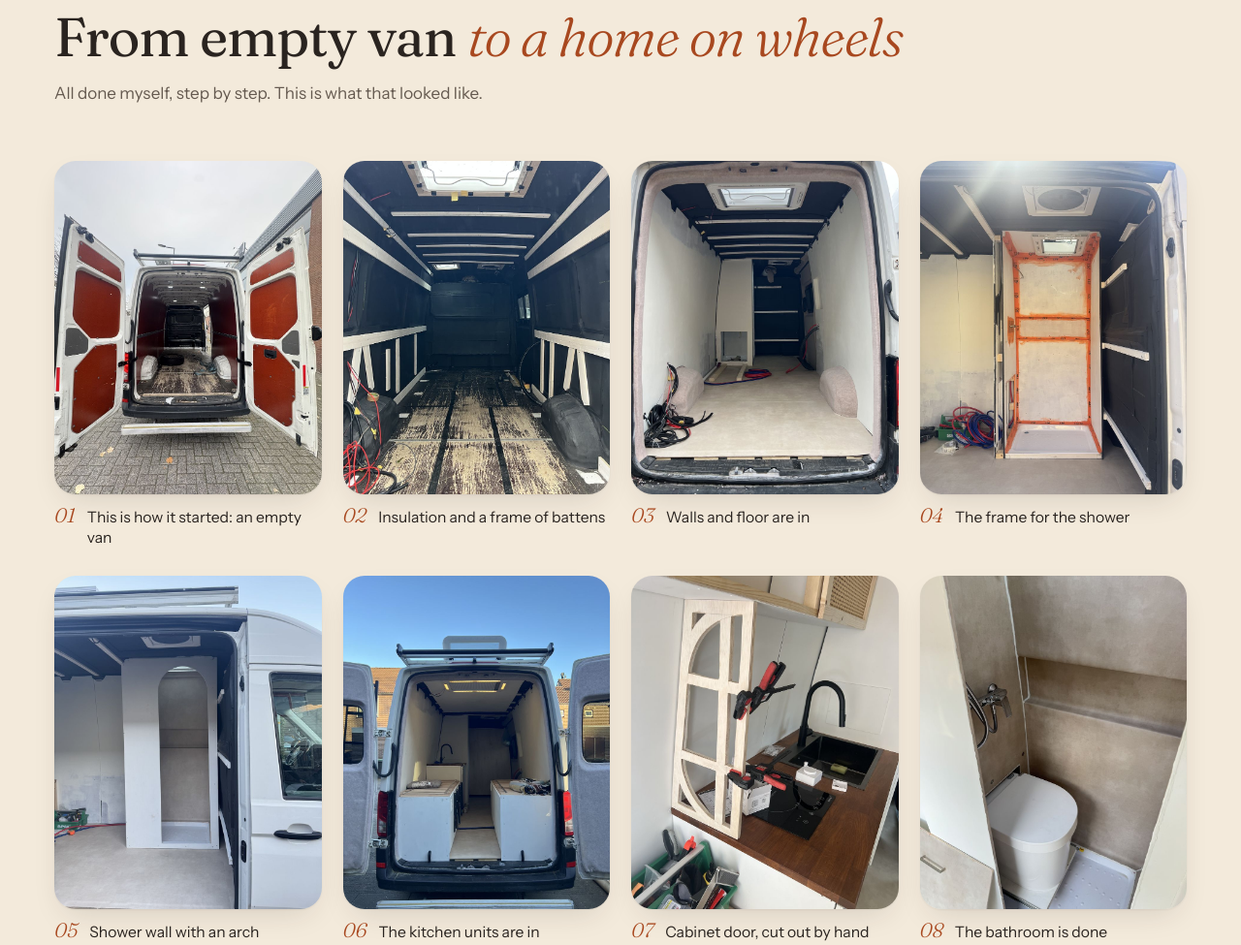
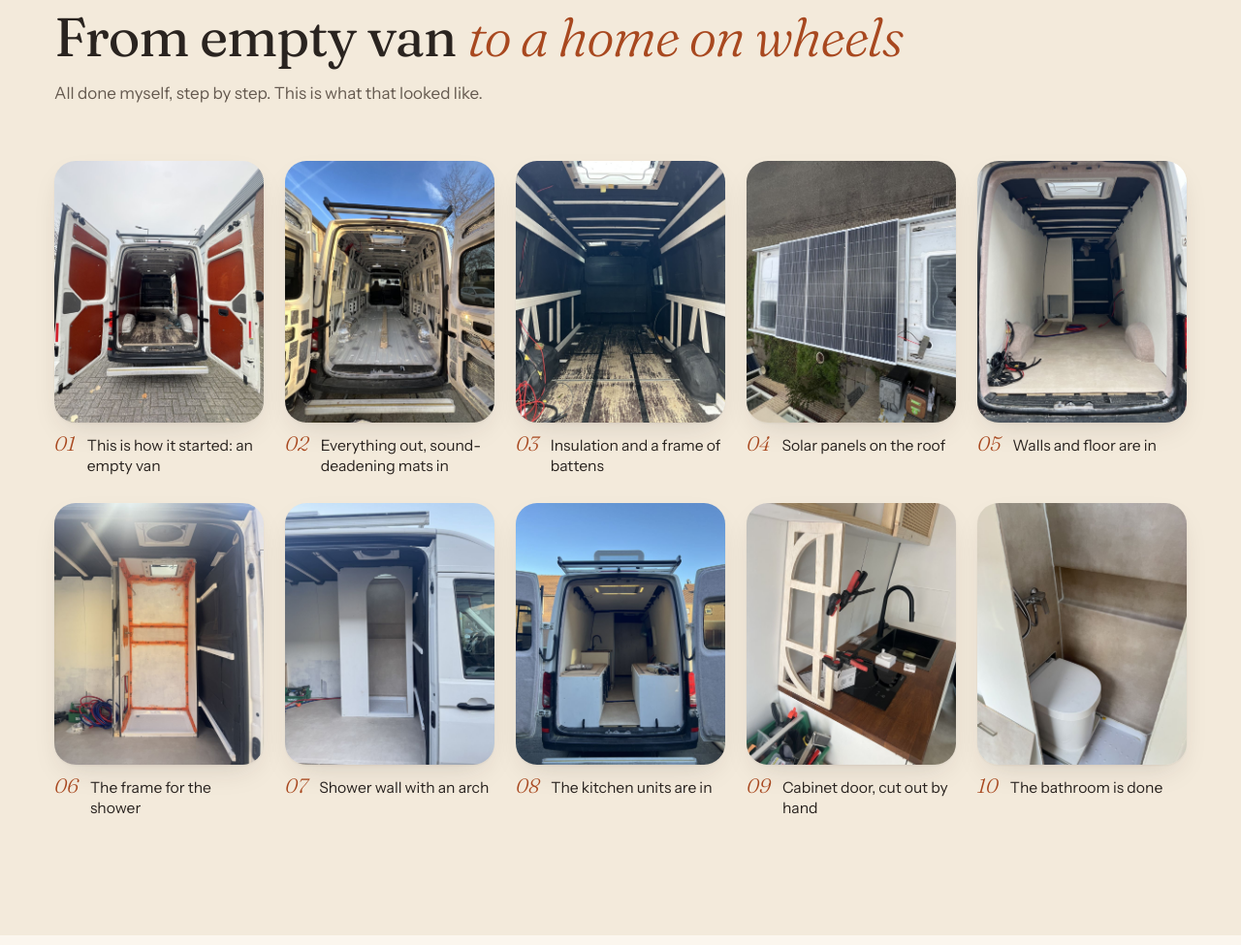
Before and after one commit to mielien-jewelry/nikitamasseling, a plain HTML site: page index.html in a window 1280 px wide. Shown: the part 1896-2871 px from the top of the page at 97% size. Drawn offline with Linux system fonts and the light colour scheme.

Commit message:
Busbouw: 2 foto's erbij

```diff
--- a/index.html
+++ b/index.html
@@ -143,32 +143,40 @@
       <figcaption><b>01</b><span lang="nl">Zo begon het: een lege bus</span><span lang="en">This is how it started: an empty van</span></figcaption>
     </figure>
     <figure class="step reveal">
+      <img src="assets/bouw-9.jpg" width="900" height="1125" loading="lazy" alt="Kale bus van binnen met zilveren dempingsmatten op de wanden" data-alt-en="Bare van interior with silver sound-deadening mats on the walls">
+      <figcaption><b>02</b><span lang="nl">Alles eruit, dempingsmatten erin</span><span lang="en">Everything out, sound-deadening mats in</span></figcaption>
+    </figure>
+    <figure class="step reveal">
       <img src="assets/bouw-2.jpg" width="900" height="1125" loading="lazy" alt="Binnenkant van de bus met zwarte isolatie en houten latten" data-alt-en="Inside of the van with black insulation and wooden battens">
-      <figcaption><b>02</b><span lang="nl">Isoleren en een frame van latten</span><span lang="en">Insulation and a frame of battens</span></figcaption>
+      <figcaption><b>03</b><span lang="nl">Isoleren en een frame van latten</span><span lang="en">Insulation and a frame of battens</span></figcaption>
+    </figure>
+    <figure class="step reveal">
+      <img src="assets/bouw-10.jpg" width="900" height="1125" loading="lazy" alt="Dak van de bus van bovenaf met drie zonnepanelen en een dakluik" data-alt-en="Roof of the van from above with three solar panels and a roof hatch">
+      <figcaption><b>04</b><span lang="nl">Zonnepanelen op het dak</span><span lang="en">Solar panels on the roof</span></figcaption>
     </figure>
     <figure class="step reveal">
       <img src="assets/bouw-3.jpg" width="900" height="1125" loading="lazy" alt="Bus met lichte wanden en een nieuwe vloer" data-alt-en="Van with light walls and a new floor">
-      <figcaption><b>03</b><span lang="nl">Wanden en vloer erin</span><span lang="en">Walls and floor are in</span></figcaption>
+      <figcaption><b>05</b><span lang="nl">Wanden en vloer erin</span><span lang="en">Walls and floor are in</span></figcaption>
     </figure>
     <figure class="step reveal">
       <img src="assets/bouw-4.jpg" width="900" height="1125" loading="lazy" alt="Houten frame van de douche achter in de bus" data-alt-en="Wooden shower frame in the back of the van">
-      <figcaption><b>04</b><span lang="nl">Het frame voor de douche</span><span lang="en">The frame for the shower</span></figcaption>
+      <figcaption><b>06</b><span lang="nl">Het frame voor de douche</span><span lang="en">The frame for the shower</span></figcaption>
     </figure>
     <figure class="step reveal">
       <img src="assets/bouw-5.jpg" width="900" height="1125" loading="lazy" alt="Witte douchewand met boogvormige opening" data-alt-en="White shower wall with an arched opening">
-      <figcaption><b>05</b><span lang="nl">Douchewand met boog</span><span lang="en">Shower wall with an arch</span></figcaption>
+      <figcaption><b>07</b><span lang="nl">Douchewand met boog</span><span lang="en">Shower wall with an arch</span></figcaption>
     </figure>
     <figure class="step reveal">
       <img src="assets/bouw-6.jpg" width="900" height="1125" loading="lazy" alt="Achterkant van de bus met twee witte keukenblokken" data-alt-en="Rear of the van with two white kitchen units">
-      <figcaption><b>06</b><span lang="nl">De keukenblokken staan</span><span lang="en">The kitchen units are in</span></figcaption>
+      <figcaption><b>08</b><span lang="nl">De keukenblokken staan</span><span lang="en">The kitchen units are in</span></figcaption>
     </figure>
     <figure class="step reveal">
       <img src="assets/bouw-7.jpg" width="900" height="1125" loading="lazy" alt="Zelfgezaagd houten kastdeurtje met bogen boven het aanrecht" data-alt-en="Hand-cut wooden cabinet door with arches above the worktop">
-      <figcaption><b>07</b><span lang="nl">Kastdeurtje, zelf uitgezaagd</span><span lang="en">Cabinet door, cut out by hand</span></figcaption>
+      <figcaption><b>09</b><span lang="nl">Kastdeurtje, zelf uitgezaagd</span><span lang="en">Cabinet door, cut out by hand</span></figcaption>
     </figure>
     <figure class="step reveal">
       <img src="assets/bouw-8.jpg" width="900" height="1125" loading="lazy" alt="Afgewerkte natte cel met douche en toilet" data-alt-en="Finished wet room with shower and toilet">
-      <figcaption><b>08</b><span lang="nl">De badkamer is af</span><span lang="en">The bathroom is done</span></figcaption>
+      <figcaption><b>10</b><span lang="nl">De badkamer is af</span><span lang="en">The bathroom is done</span></figcaption>
     </figure>
   </div>
 </section>
--- a/styles.css
+++ b/styles.css
@@ -294,4 +294,4 @@ html[lang="nl"] [lang="en"], html[lang="en"] [lang="nl"] { display: none !import
 .step img { width: 100%; aspect-ratio: 4 / 5; object-fit: cover; border-radius: 22px; box-shadow: var(--shadow); }
 .step figcaption { display: flex; gap: 12px; align-items: baseline; margin-top: 12px; font-size: .98rem; line-height: 1.35; }
 .step figcaption b { font: italic 300 1.3rem/1 var(--serif); color: var(--sunset-ink); }
-@media (min-width: 900px) { .build { grid-auto-flow: row; grid-template-columns: repeat(4, 1fr); gap: 28px 22px; overflow: visible; margin-inline: auto !important; padding: 0; max-width: var(--max) !important; } }
+@media (min-width: 900px) { .build { grid-auto-flow: row; grid-template-columns: repeat(5, 1fr); gap: 28px 22px; overflow: visible; margin-inline: auto !important; padding: 0; max-width: var(--max) !important; } }
```
Also changed, not shown: assets/bouw-10.jpg (added), assets/bouw-9.jpg (added).
